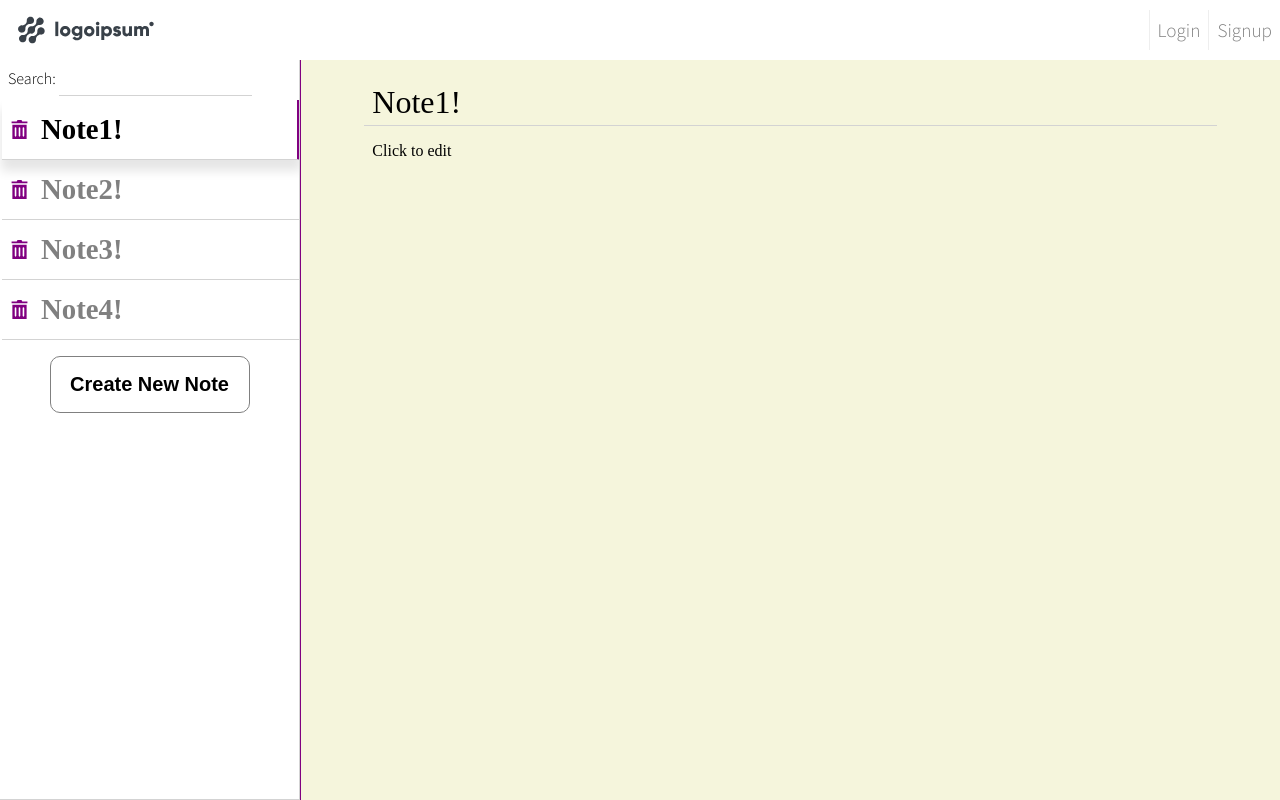
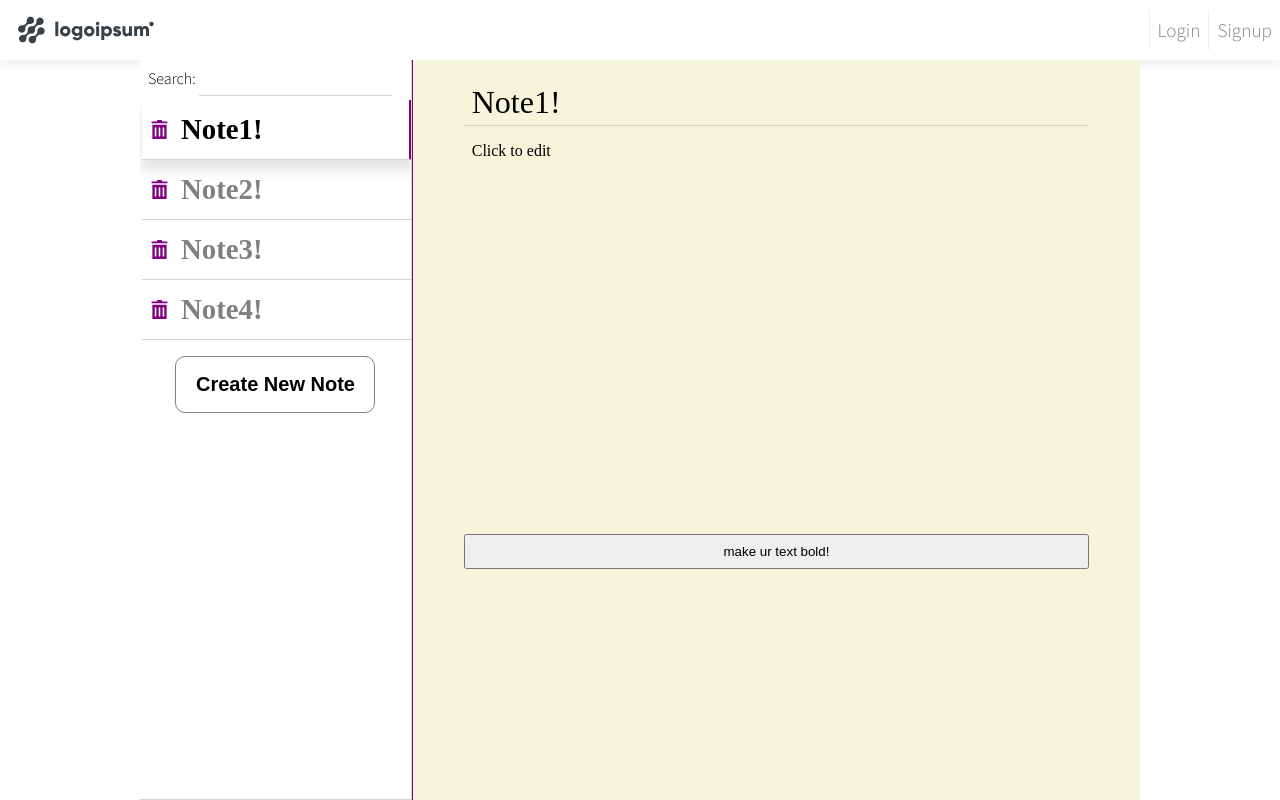
Before and after one commit to blautista/NotesApp, a React (Create React App) app: page / in a window 1280 px wide. Built offline with nearby package versions, Linux system fonts and the light colour scheme; a web font is replaced by a local one.

Commit message:
hover animations

```diff
--- a/package.json
+++ b/package.json
@@ -18,7 +18,7 @@
     "test": "react-scripts test",
     "eject": "react-scripts eject"
   },
-  "homepage":"C:/Users/bauti/Documents/web stuff/NotesApp/build",
+  "homepage": "C:/Users/bauti/Documents/web stuff/NotesApp/build",
   "eslintConfig": {
     "extends": "react-app"
   },
--- a/src/App.css
+++ b/src/App.css
@@ -29,6 +29,8 @@ button {
 
 .app-container {
     display:flex;
+    max-width: 1000px;
+    align-self: center;
     width:100%;
     height:calc(100vh - 60px);
 }
--- a/src/Components/Note/NoteForm.js
+++ b/src/Components/Note/NoteForm.js
@@ -11,8 +11,8 @@ const NoteForm = (props) => {
 
         const newValues = {
             id: props.data.id,
-            title: titleInput.current.innerText,
-            content: contentInput.current.innerText
+            title: titleInput.current.innerHTML,
+            content: contentInput.current.innerHTML
         };
 
         newValues[from] = what;
@@ -25,11 +25,28 @@ const NoteForm = (props) => {
         // setContent(e.target.value);
     }
 
+    const boldenText = (e) => {
+        const selectionStart = document.getSelection().anchorOffset;
+        const selectionEnd = document.getSelection().focusOffset;
+        const range = document.getSelection().getRangeAt(0);
+        console.log(range.startContainer);
+        console.log(range.endContainer);
+
+        // console.log(selectionStart);
+        // console.log(selectionEnd);
+        const inputContent = contentInput.current.innerText;
+        const textToBolden = document.getSelection().toString();
+        const secondChunk = inputContent.substr(selectionEnd, inputContent.length);
+        const firstChunk = inputContent.substr(0, selectionStart);
+        contentInput.current.innerHTML=firstChunk+`<span style="font-weight:bold">${textToBolden}</span>`+secondChunk;
+        saveChanges();
+    }
+
     function handlePaste (e) {
         e.preventDefault();
-        let text = e.clipboardData.getData('text/plain');
-        let selectionIndex = document.getSelection().getRangeAt(0).startOffset;
-        let inputContent = contentInput.current.innerText;
+        const text = e.clipboardData.getData('text/plain');
+        const selectionIndex = document.getSelection().getRangeAt(0).startOffset;
+        const inputContent = contentInput.current.innerText;
         const secondChunk = inputContent.substr(selectionIndex, inputContent.length);
         const firstChunk = inputContent.substr(0, selectionIndex);
         contentInput.current.innerText = firstChunk + text + secondChunk;
@@ -58,9 +75,10 @@ const NoteForm = (props) => {
                 onInput={saveChanges}
                 contentEditable="true"
                 className={styles.content}
-                suppressContentEditableWarning={true}>
-                    {props.data.content}
-                </div>
+                suppressContentEditableWarning={true}
+                dangerouslySetInnerHTML={{__html: props.data.content}}>
+            </div>
+            <button type="button" onClick={boldenText}>make ur text bold!</button>
         </div>
     );
 };
--- a/src/Components/Notes.module.css
+++ b/src/Components/Notes.module.css
@@ -50,6 +50,7 @@
     align-items: center;
     font-size:1.8rem;
     border-bottom: 1px solid lightgray;
+    transition: .1s border-right;
 }
 
 .note-list-item:hover {
```
